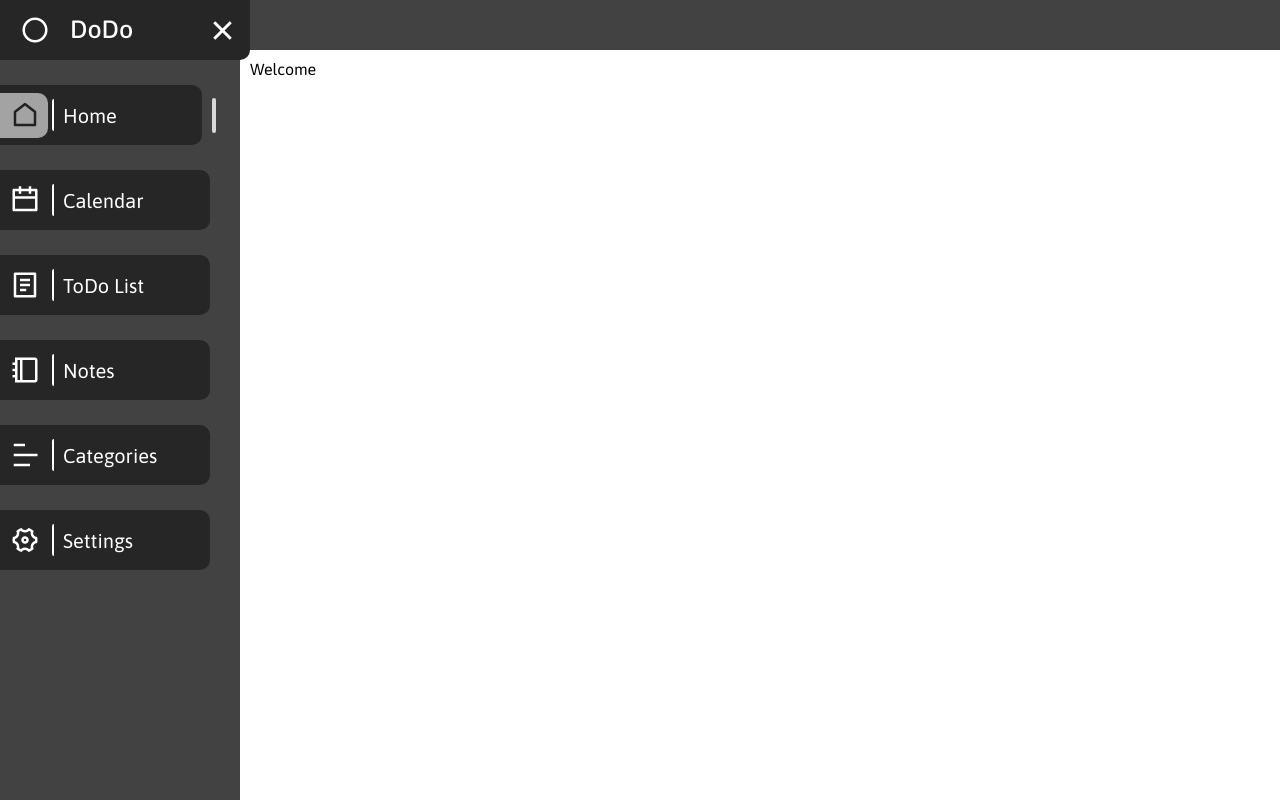
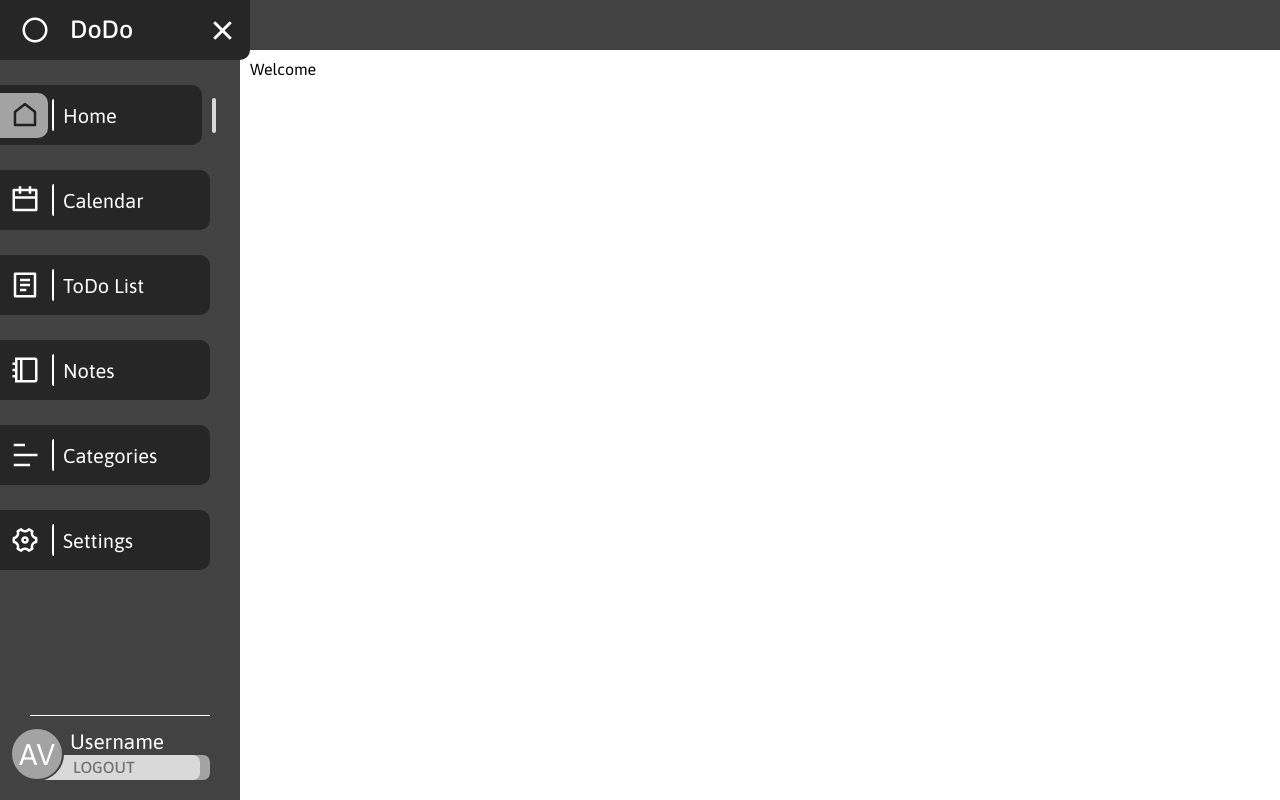
Before and after one commit to akai-org/akaitodo-frontend, a React (Vite) app: page /home in a window 1280 px wide. Built offline with nearby package versions, Linux system fonts and the light colour scheme.

Commit message:
add user-navbar

```diff
--- a/src/layout/Navbar/Navbar.jsx
+++ b/src/layout/Navbar/Navbar.jsx
@@ -173,29 +173,20 @@ const Navbar = () => {
                 </div>
 
                 {/* TODO NAV NEXT PART */}
-                {/* <div className={`${styles.userContainer} ${mode.class}`}>
-                    <div className={`${styles.userInfoContainer} ${mode.class}`}>
-                        <div className={styles.userLogo}>AV</div>
-                        <div
-                            className={`${styles.userTextContainer} ${mode.class}`}
-                        >
-                            <div className={`${styles.userName} ${mode.class}`}>
-                                Username
-                            </div>
-                            <div
-                                className={`${styles.userLogout} ${mode.class}`}
-                            >
-                                Logout
+                <div className={`${styles.userContainer} ${mode.class}`}>
+                    <div className={`${styles.logoutBackgroundSnippet} ${mode.class}`}>
+                        <div className={`${styles.logoutBackground} ${mode.class}`}>
+                            <div className={`${styles.userInfoContainer} ${mode.class}`}>
+                                <div className={`${styles.userLogo} ${mode.class}`}>AV</div>
+                                <div className={`${styles.userTextContainer} ${mode.class}`} >
+                                    <div className={`${styles.line} ${mode.class}`}></div>
+                                    <div className={`${styles.userName} ${mode.class}`}> Username </div>
+                                    <div className={`${styles.userLogout} ${mode.class}`} > LOGOUT </div>
+                                </div>
                             </div>
                         </div>
                     </div>
-                    <div
-                        className={`${styles.logoutBackground} ${mode.class}`}
-                    ></div>
-                    <div
-                        className={`${styles.logoutBackgroundSnippet} ${mode.class}`}
-                    ></div>
-                </div> */}
+                </div>
             </nav>
         </>
     );
--- a/src/styles/layout/Navbar/Navbar.module.scss
+++ b/src/styles/layout/Navbar/Navbar.module.scss
@@ -87,16 +87,21 @@
     }
 
     &.menuItemActive,
-    &.menuLinkTag,
-    &.userContainer::before,
-    &.userTextContainer,
-    &.logoutBackground,
-    &.logoutBackgroundSnippet {
+    &.menuLinkTag{
         display: none;
     }
-
-    &.userContainer {
-        margin: 10px;
+    &.logoutBackgroundSnippet{
+        // display: none;
+        width: 0;
+    }
+    &.logoutBackground{
+        width: 0;
+    }
+    &.line{
+        width: 0;
+    }
+    &.userTextContainer{
+        display: none;
     }
 }
 
@@ -133,27 +138,15 @@
         display: none;
     }
 
-    &.userContainer::before {
+    &.userContainer{
         width: 100%;
-        left: 0;
-        bottom: 120px;
-    }
-
-    &.userContainer {
+        height: 100%;
+        justify-content: center;
         align-items: center;
     }
-
-    &.userInfoContainer {
-        margin-bottom: 20px;
-    }
-
-    &.userLogout {
-        padding-top: 0.2rem;
-    }
-
-    &.logoutBackground,
-    &.logoutBackgroundSnippet {
-        display: none;
+    &.logoutBackgroundSnippet{
+        margin-left: 0px;
+        margin-bottom: 0px;
     }
 }
 
@@ -317,24 +310,13 @@
 .userContainer {
     display: flex;
     flex-direction: column;
-    justify-content: center;
-    align-items: flex-start;
-    margin: 15px;
-}
-
-.userContainer::before {
-    width: 190px;
-    position: relative;
-    bottom: 15px;
-    align-self: center;
-    border-top: solid 1px var(--basebg-color);
-    content: '';
 }
 
 .userInfoContainer {
     display: flex;
     flex-direction: row;
-    z-index: 3;
+    align-items: center;
+    justify-content: flex-start;
 }
 
 .userTextContainer {
@@ -345,44 +327,57 @@
 
 .userLogo {
     display: flex;
-    width: 60px;
-    height: 60px;
+    position: absolute;
+    width: 50px;
+    height: 50px;
+    margin-top: -22px;
+    margin-left: -20px;
     align-items: center;
     justify-content: center;
     border-radius: 50%;
     background-color: var(--darkgray-color);
     font-size: 30px;
+    border: solid 2px hsl(0, 0%, 26%);
+    color: var(--basebg-color);
 }
 
 .userName {
-    padding-left: 0.35rem;
     font-size: 1.3rem;
     color: var(--basebg-color);
+    margin-top: -25px;
+    margin-left: 40px;
 }
 
 .userLogout {
-    padding-left: 0.35rem;
-    padding-top: 0.5rem;
-    color: black;
+    align-self: flex-start;
+    padding-top: 0.3rem;
+    margin-left: 43px;
+    color: hsl(0, 0%, 45%);
+    font-weight: 500;
 }
 
 .logoutBackground {
     width: 170px;
     height: 25px;
     position: absolute;
-    bottom: 16px;
-    left: 32px;
     border-radius: 7px;
     background-color: var(--lightgray-color);
-    z-index: 2;
 }
+
+.line {
+    position: absolute;
+    width: 180px;
+    height: 1px;
+    left: 0px;
+    background-color: white;
+    top: -40px;
+  }
 
 .logoutBackgroundSnippet {
     width: 180px;
     height: 25px;
-    position: absolute;
-    bottom: 16px;
-    left: 32px;
+    margin-left: 30px;
+    margin-bottom: 30px;
     border-radius: 7px;
     background-color: var(--darkgray-color);
 }
```
